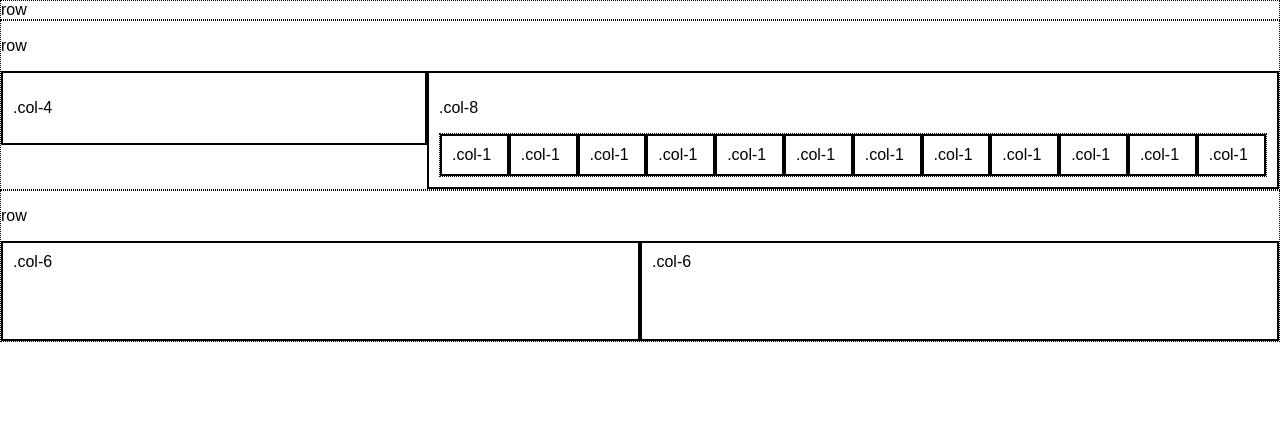
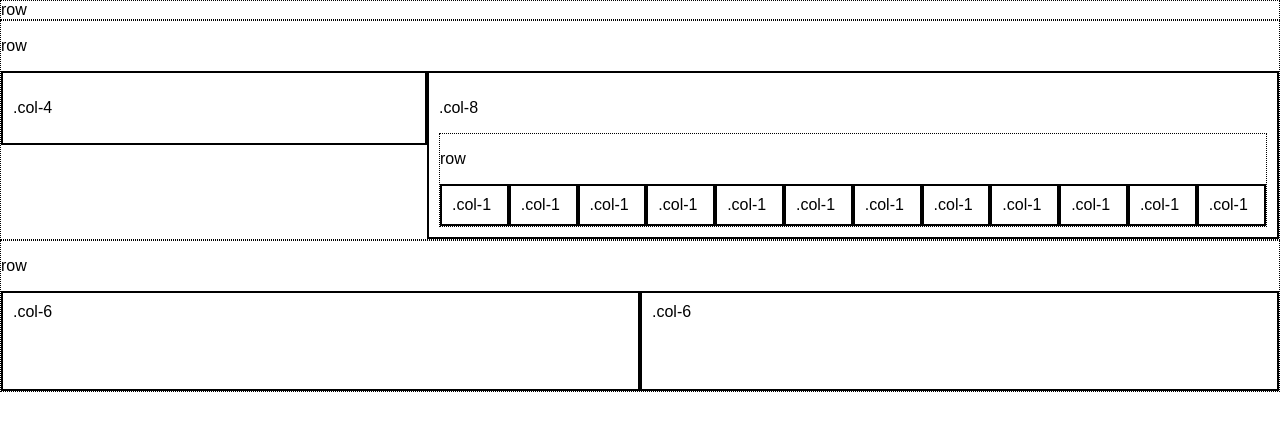
Before and after one commit to benhassara/css-grid-system, a plain HTML site: page index.html in a window 1280 px wide. Drawn offline with Linux system fonts and the light colour scheme.

Commit message:
added missing row label

```diff
--- a/index.html
+++ b/index.html
@@ -14,6 +14,7 @@
       <div class="col-8">
         <p>.col-8</p>
         <div class="row">
+          <p>row</p>
           <div class="col-1">.col-1</div>
           <div class="col-1">.col-1</div>
           <div class="col-1">.col-1</div>
```
